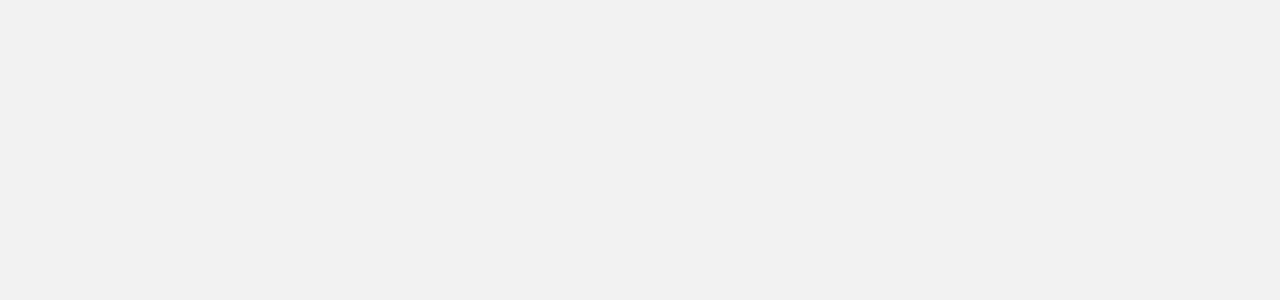
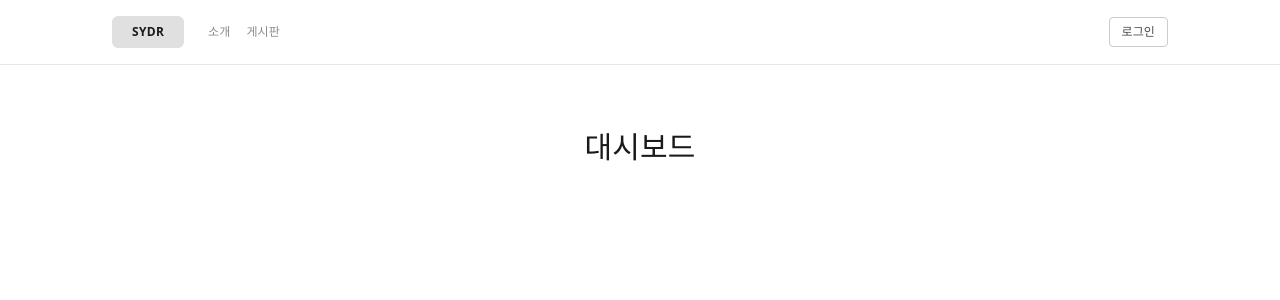
Before and after one commit to openWEBsw/project-soyongdori, a React (Vite) app in the folder frontend/: page /dashboard in a window 1280 px wide. Before the commit this address had no page. Shown: the top 300 px of the page. Built offline with nearby package versions, Linux system fonts and the light colour scheme.

Commit message:
feat: 메인페이지 길초 틀 생성

```diff
--- a/frontend/src/app/App.tsx
+++ b/frontend/src/app/App.tsx
@@ -1,5 +1,6 @@
 import { BrowserRouter, Routes, Route, Navigate } from 'react-router-dom';
 import { useAuth } from '../contexts/AuthContext';
+import Dashboard from '../features/dashboard/dashboard';
 import BoardListPage from '../features/board/pages/BoardListPage';
 import BoardDetailPage from '../features/board/pages/BoardDetailPage';
 import BoardWritePage from '../features/board/pages/BoardWritePage';
@@ -18,14 +19,19 @@ function App() {
   return (
     <BrowserRouter>
       <Routes>
+        <Route path="/" element={<Navigate to="/dashboard" replace />} />
+        <Route path="/dashboard" element={<Dashboard />} />
+
         <Route path="/introduce" element={<Introduce />} />
+
         <Route path="/login" element={<LoginPage />} />
         <Route path="/signup" element={<SignupPage />} />
-        <Route path="/" element={<Navigate to="/introduce" replace />} />
+
         <Route path="/boards/:boardType" element={<ProtectedRoute><BoardListPage /></ProtectedRoute>} />
         <Route path="/boards/:boardType/write" element={<ProtectedRoute><BoardWritePage /></ProtectedRoute>} />
         <Route path="/boards/:boardType/:postId/edit" element={<ProtectedRoute><BoardEditPage /></ProtectedRoute>} />
         <Route path="/boards/:boardType/:postId" element={<ProtectedRoute><BoardDetailPage /></ProtectedRoute>} />
+
         <Route path="/apply" element={<ProtectedRoute><ApplicationPage /></ProtectedRoute>} />
       </Routes>
     </BrowserRouter>
--- /dev/null
+++ b/frontend/src/features/dashboard/dashboard.tsx
@@ -0,0 +1,16 @@
+import React from 'react';
+import Header from '../../shared/layout/Header';
+
+const Dashboard: React.FC = () => {
+    return (
+        <div className="min-h-screen bg-bg-white text-text-primary font-sans flex flex-col">
+            <Header />
+            <main className="max-w-6xl mx-auto px-6 md:px-12 py-16">
+                <h1 className="text-3xl font-bold">대시보드</h1>
+                {/* TODO: 공지 요약, 캘린더 요약, 빠른 진입점 */}
+            </main>
+        </div>
+    );
+};
+
+export default Dashboard;
```
